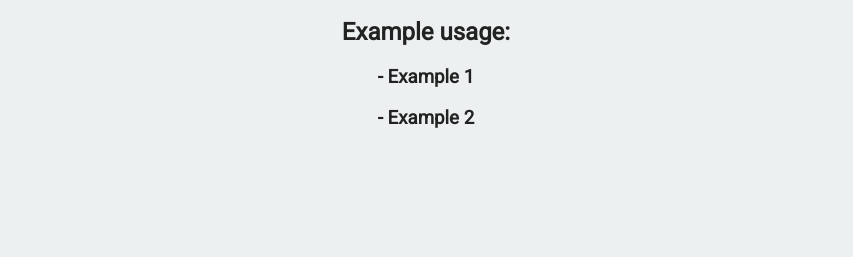
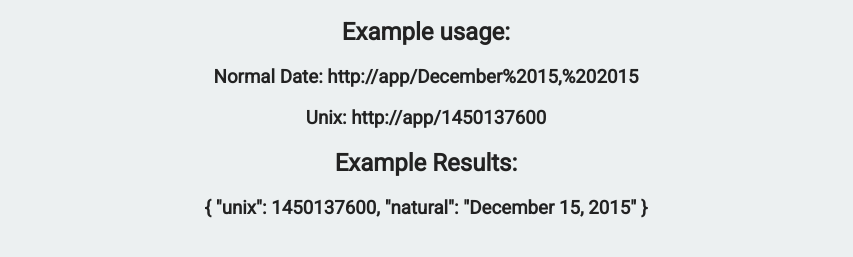
Before and after one commit to ColtonJD/timestamp_microservice, a website: page views/index.html in a window 1280 px wide. Shown: the part 81-338 px from the top of the page, without its empty margins (214-1067 px from the left). Drawn offline with Linux system fonts and the light colour scheme.

Commit message:
Completed app

```diff
--- a/convert.js
+++ b/convert.js
@@ -1,7 +1,7 @@
 var moment = require('moment');
 var time = function (time){
   var result = {};
-  if(moment(time, "MM/DD/YYYY", true).isValid()){
+  if((moment(time, "MM/DD/YYYY").isValid(), true) === true){
     var date = moment(time,'MMMM DD YYYY');
     var result = {
         unix: date.format('X'),
--- a/views/index.html
+++ b/views/index.html
@@ -12,8 +12,10 @@
       <div class="container">
          <h1>Colton Dale - Timestamp Micro Service - <a href="www.freecodecamp.com">freeCodeCamp</a></h1>
          <h2>Example usage:</h2>
-         <h3>- Example 1</h3>
-         <h3>- Example 2</h3>
+         <h3>Normal Date: http://app/December%2015,%202015</h3>
+         <h3>Unix: http://app/1450137600</h3>
+         <h2>Example Results:</h2>
+        <h3>{ "unix": 1450137600, "natural": "December 15, 2015" }</h3>
       </div>
    </body>
 
```
